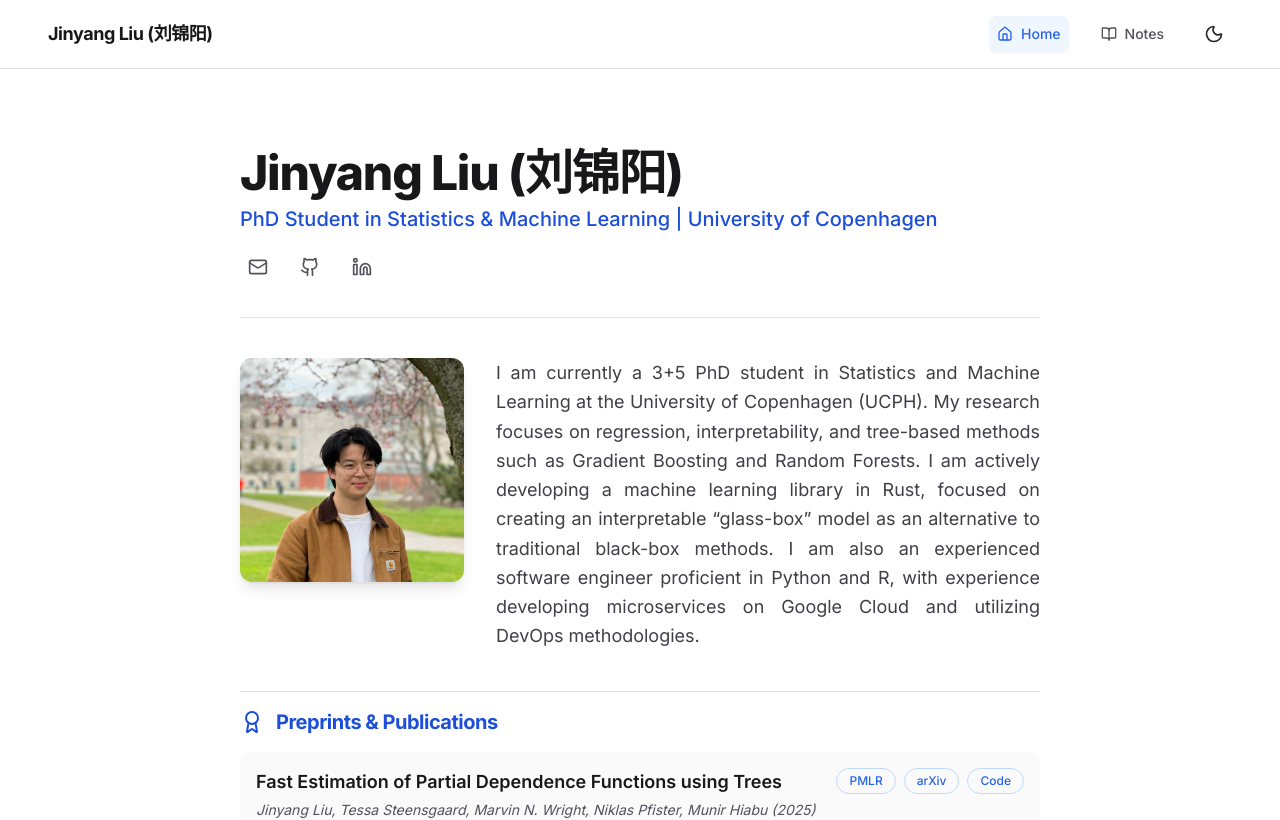
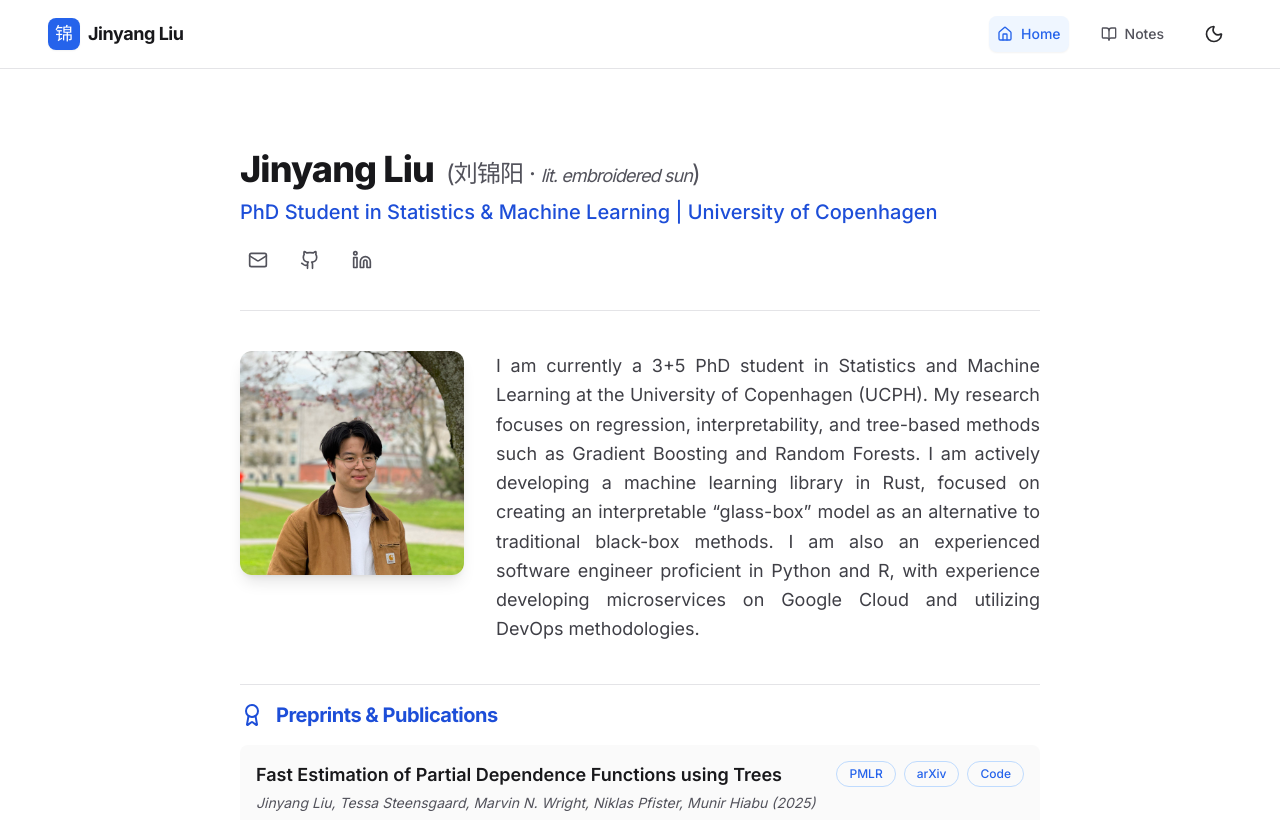
Before and after one commit to jyliuu/jyliuu.github.io, a React (Vite) app: page / in a window 1280 px wide. Shown: the top 820 px of the page. Built offline with nearby package versions, Linux system fonts and the light colour scheme.

Commit message:
Fix branding/logo

```diff
--- a/index.html
+++ b/index.html
@@ -2,7 +2,7 @@
 <html lang="en">
   <head>
     <meta charset="UTF-8" />
-    <link rel="icon" type="image/svg+xml" href="/vite.svg" />
+    <link rel="icon" type="image/svg+xml" href="/favicon.svg" />
     <meta name="viewport" content="width=device-width, initial-scale=1.0" />
     <title>jyliuu.github.io</title>
   </head>
--- a/src/App.jsx
+++ b/src/App.jsx
@@ -262,8 +262,11 @@ const CVContent = ({ isDarkMode }) => (
   <>
     {/* Header Section (CV Specific) */}
     <header className="py-8 border-b border-zinc-200 dark:border-zinc-700">
-      <h1 className="text-4xl sm:text-5xl font-extrabold text-zinc-900 dark:text-zinc-50 tracking-tight leading-tight">
+      <h1 className="text-3xl sm:text-4xl font-extrabold text-zinc-900 dark:text-zinc-50 tracking-tight leading-tight">
         {personalData.name}
+        <span className="ml-3 text-xl sm:text-2xl font-normal text-zinc-600 dark:text-zinc-400">
+          ({personalData.otherName} · <span className="italic text-base sm:text-lg">lit. embroidered sun</span>)
+        </span>
       </h1>
       <h2 className="mt-2 text-xl font-medium text-blue-700 dark:text-blue-400">
         {personalData.title} | {personalData.institution}
@@ -409,13 +412,23 @@ const BlogPageContent = ({ navigate, blogPosts }) => (
 
 
 // --- Navigation Bar Component ---
+const Logo = ({ navigate }) => (
+  <button
+    onClick={() => navigate({ page: 'CV' })}
+    className="flex items-center space-x-2 hover:opacity-80 transition-opacity group"
+  >
+    <div className="w-8 h-8 rounded-lg bg-blue-600 dark:bg-blue-500 flex items-center justify-center text-white font-normal text-lg shadow-sm group-hover:shadow-md transition-shadow">
+      锦
+    </div>
+    <span className="text-lg font-bold text-zinc-900 dark:text-zinc-50 tracking-tight group-hover:text-blue-600 dark:group-hover:text-blue-400 transition-colors">
+      {personalData.name}
+    </span>
+  </button>
+);
+
 const NavBar = ({ currentPage, navigate, toggleDarkMode, isDarkMode }) => (
   <nav className="flex items-center justify-between border-b border-zinc-200 dark:border-zinc-700 py-4 px-4 sm:px-8 lg:px-12 sticky top-0 bg-white/90 dark:bg-zinc-900/90 backdrop-blur-sm z-40">
-    <div className="text-lg font-bold text-zinc-900 dark:text-zinc-50 tracking-tight">
-      <button onClick={() => navigate({ page: 'CV' })} className="hover:text-blue-600 transition-colors">
-        {personalData.name}
-      </button>
-    </div>
+    <Logo navigate={navigate} />
     <div className="flex items-center space-x-6">
       <NavButton
         page="CV"
--- a/src/data.js
+++ b/src/data.js
@@ -1,7 +1,8 @@
 import { GraduationCap, BookOpen } from 'lucide-react';
 
 export const personalData = {
-  name: 'Jinyang Liu (刘锦阳)',
+  name: 'Jinyang Liu',
+  otherName: '刘锦阳',
   title: 'PhD Student in Statistics & Machine Learning',
   institution: 'University of Copenhagen',
   email: 'jl (at) math.ku.dk',
```
Also changed, not shown: public/favicon.svg (added).
